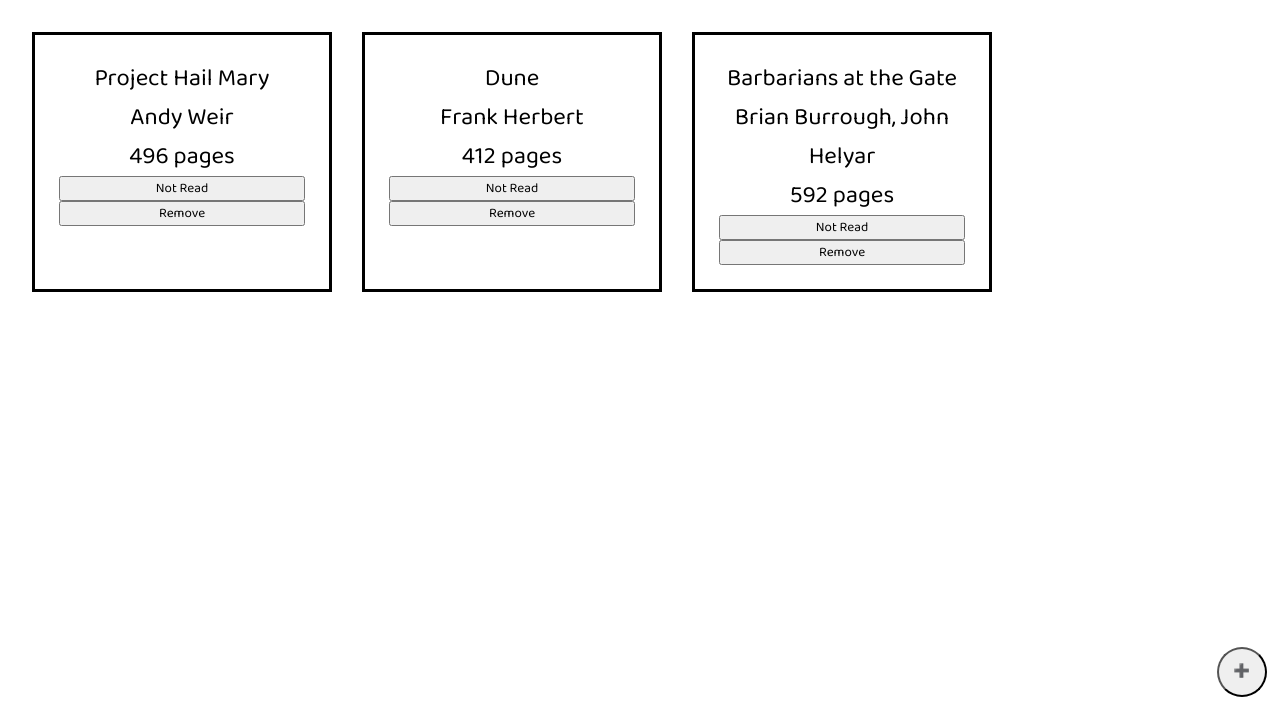
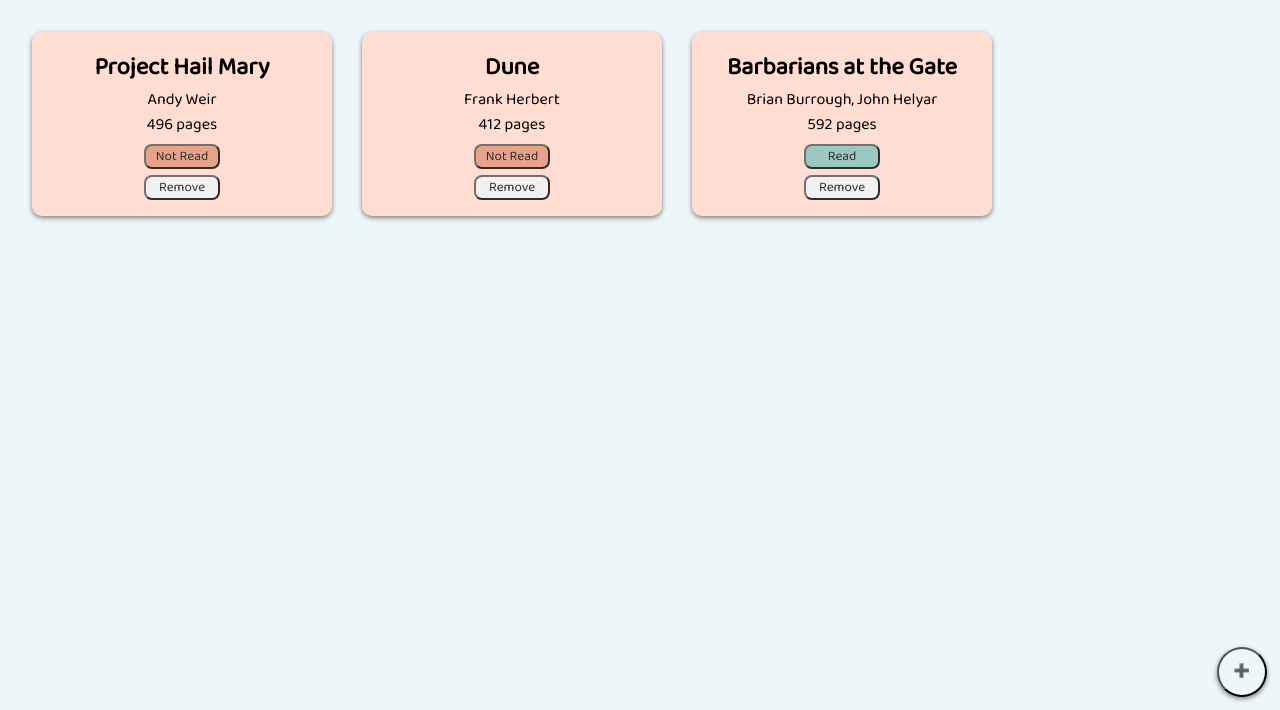
Before and after one commit to jennyrhee/library, a plain HTML site: page index.html in a window 1280 px wide. Shown: the part 90-800 px from the top of the page. Drawn offline with Linux system fonts and the light colour scheme.

Commit message:
Add colors and card + button styling

```diff
--- a/css/style.css
+++ b/css/style.css
@@ -11,6 +11,7 @@ body,
 .card-container,
 button {
   font-family: 'Baloo 2', sans-serif;
+  background-color: #edf6f9;
 }
 
 header {
@@ -18,6 +19,12 @@ header {
   font-family: 'Montserrat', sans-serif;
   text-transform: uppercase;
   letter-spacing: 0.3rem;
+  color: #006d77;
+}
+
+button {
+  background-color: #edf6f9;
+  cursor: pointer;
 }
 
 .logo {
@@ -34,9 +41,46 @@ header {
 .card {
   display: flex;
   flex-direction: column;
-  border-style: solid;
+  align-items: center;
   padding: 1em;
+  background-color: #ffddd2;
+  /* color: #3d405b; */
+  border-radius: 10px;
+  box-shadow: 0 2px 5px gray;
+  transition: transform 0.2s;
+}
+
+.card:hover {
+  transform: scale(1.05);
+}
+
+.title {
   font-size: 1.5rem;
+  font-weight: bold;
+}
+
+.card button {
+  opacity: 0.8;
+  transition: 0.3s;
+}
+
+.card button:hover {
+  opacity: 1;
+}
+
+#read-btn,
+#remove-btn {
+  margin: 0.5em 0.5em 0 0.5em;
+  width: 28%;
+  border-radius: 8px;
+}
+
+#read-btn.has-read {
+  background-color: #83c5be;
+}
+
+#read-btn {
+  background-color: #e29578;
 }
 
 #add-btn {
@@ -46,7 +90,7 @@ header {
   width: 50px;
   height: 50px;
   border-radius: 50%;
-  cursor: pointer;
+  box-shadow: 0 2px 5px gray;
 }
 
 #form {
--- a/js/script.js
+++ b/js/script.js
@@ -1,7 +1,7 @@
 let library = [
   new Book('Project Hail Mary', 'Andy Weir', 496, false),
   new Book('Dune', 'Frank Herbert', 412, false),
-  new Book('Barbarians at the Gate', ['Brian Burrough', 'John Helyar'], 592, false)
+  new Book('Barbarians at the Gate', ['Brian Burrough', 'John Helyar'], 592, true)
 ];
 
 function Book(title, author, pages, hasRead) {
```
